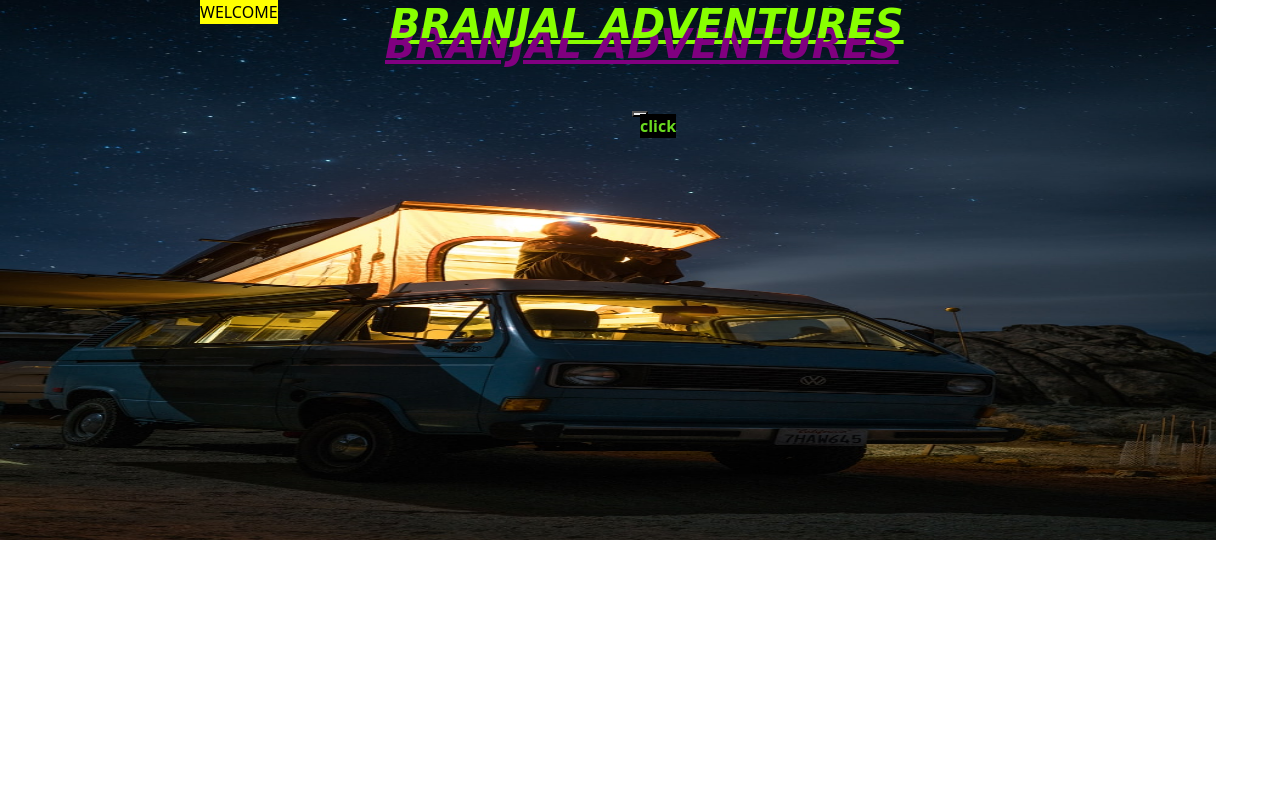
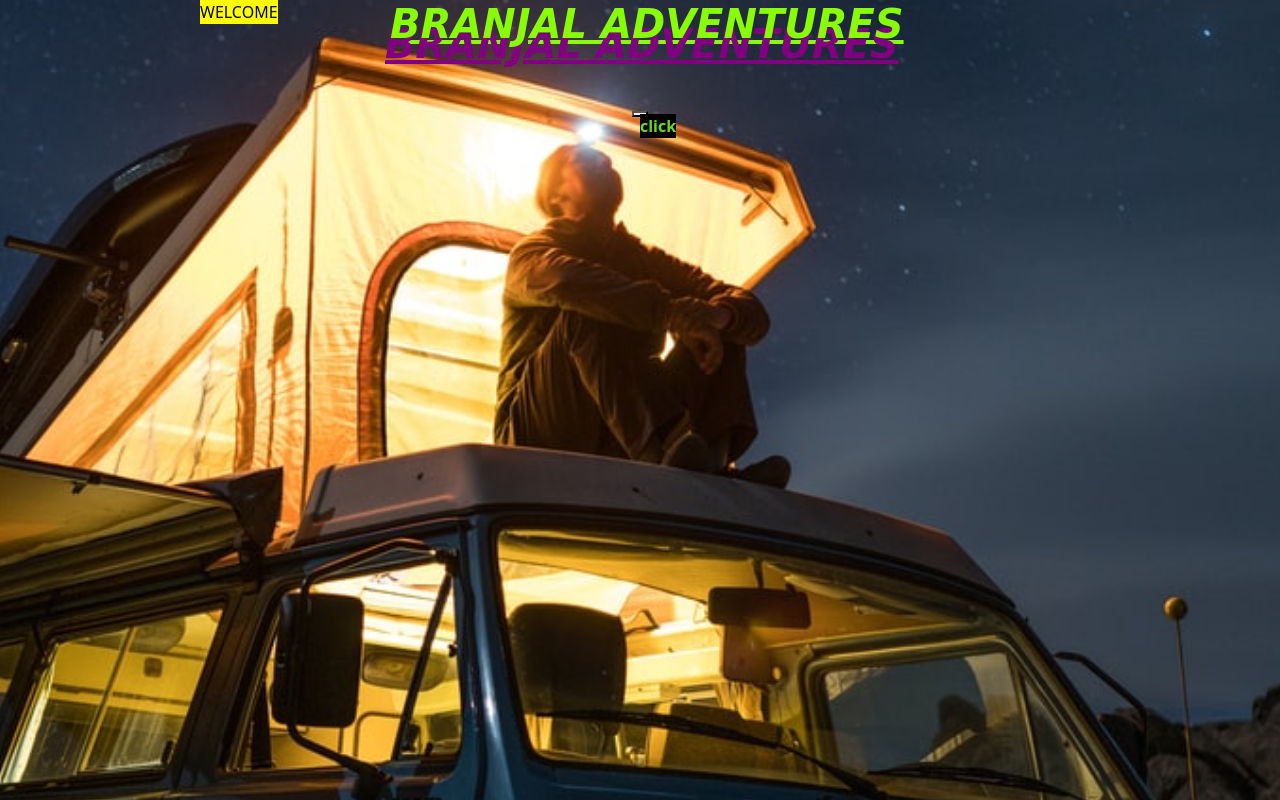
Before and after one commit to OTIENO-png/branajal, a plain HTML site: page index.html in a window 1280 px wide. Drawn offline with nearby package versions, Linux system fonts and the light colour scheme.

Commit message:
background

```diff
--- a/index.html
+++ b/index.html
@@ -13,11 +13,16 @@
 <style>
    body{
         background-image:url(pictures/land1.jpeg),url(pictures/land1.jpeg);
-       /* position: absolute;*/
+       /* position: absolute;
         background-repeat: no-repeat;
-          background-size: 95% 450%;
-       /* width: 500%;
+        background-size: 95% 450%;
+        width: 500%;
         height: 500%;*/
+        background-color: #cccccc;
+        background-repeat: no-repeat;
+        background-attachment: fixed;
+        background-position: center;
+        background-size: 50cm;
     }
 
     h1:hover{
```
